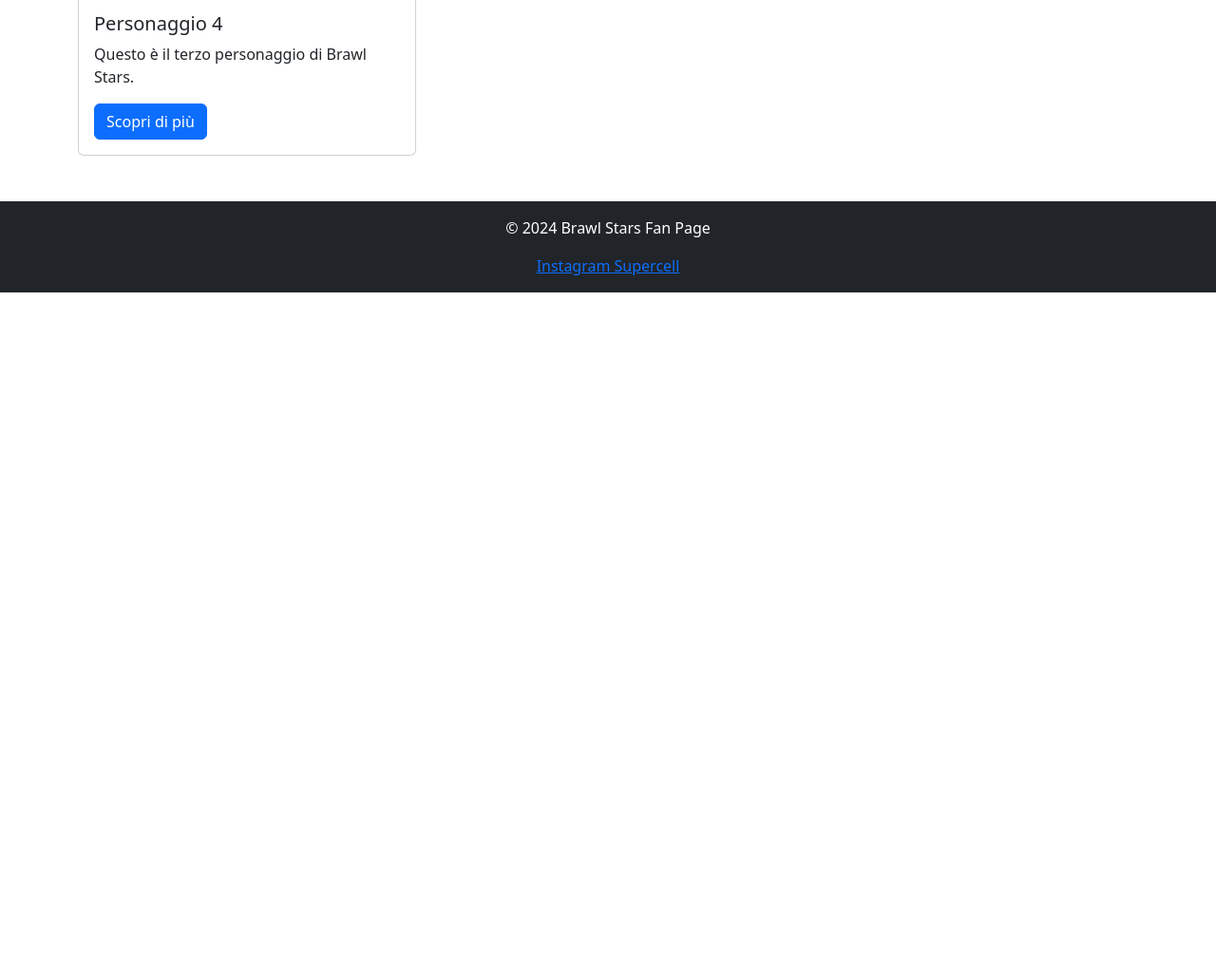
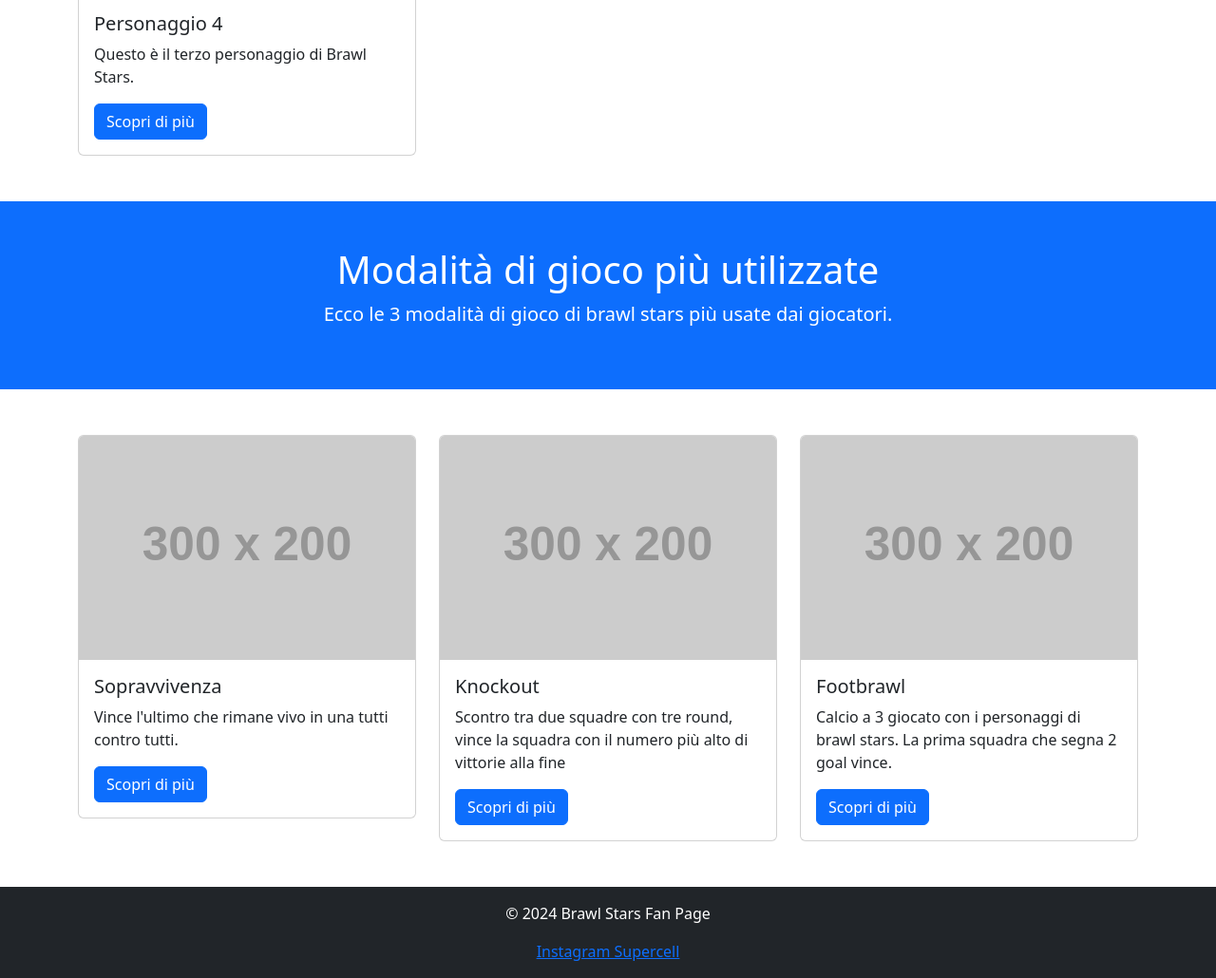
Before and after one commit to GianoG8002/fanpage-brawl-stars, a plain HTML site: page index modificato.html in a window 1280 px wide. Shown: the part 946-1976 px from the top of the page at 95% size. Before the commit the page ends 1254 px from the top, so only its background shows below. Drawn offline with nearby package versions, Linux system fonts and the light colour scheme; placeholder pictures from the web are drawn by us.

Commit message:
Aggiunta sezione modalità di gioco

```diff
--- a/index modificato.html
+++ b/index modificato.html
@@ -81,6 +81,48 @@
         </div>
     </div>
 
+    <header class="bg-primary text-white text-center py-5">
+        <div class="container">
+            <h1>Modalità di gioco più utilizzate</h1>
+            <p class="lead">Ecco le 3 modalità di gioco di brawl stars più usate dai giocatori.</p>
+        </div>
+    </header>
+
+    <div class="container my-5">
+        <div class="row">
+            <div class="col-md-4">
+                <div class="card">
+                    <img src="https://via.placeholder.com/300x200" class="card-img-top" alt="Sopravvivenza">
+                    <div class="card-body">
+                        <h5 class="card-title">Sopravvivenza</h5>
+                        <p class="card-text">Vince l'ultimo che rimane vivo in una tutti contro tutti.</p>
+                        <a href="#" class="btn btn-primary">Scopri di più</a>
+                    </div>
+                </div>
+            </div>
+            <div class="col-md-4">
+                <div class="card">
+                    <img src="https://via.placeholder.com/300x200" class="card-img-top" alt="Knowckout">
+                    <div class="card-body">
+                        <h5 class="card-title">Knockout</h5>
+                        <p class="card-text">Scontro tra due squadre con tre round, vince la squadra con il numero più alto di vittorie alla fine</p>
+                        <a href="#" class="btn btn-primary">Scopri di più</a>
+                    </div>
+                </div>
+            </div>
+            <div class="col-md-4">
+                <div class="card">
+                    <img src="https://via.placeholder.com/300x200" class="card-img-top" alt="Footbrawl">
+                    <div class="card-body">
+                        <h5 class="card-title">Footbrawl</h5>
+                        <p class="card-text">Calcio a 3 giocato con i personaggi di brawl stars. La prima squadra che segna 2 goal vince.</p>
+                        <a href="#" class="btn btn-primary">Scopri di più</a>
+                    </div>
+                </div>
+            </div>
+        </div>
+    </div>
+
     <footer class="bg-dark text-white text-center py-3">
         <p>&copy; 2024 Brawl Stars Fan Page</p>
         <a href="https://www.instagram.com/supercell/" class="btn-primary">Instagram Supercell</a>
```
